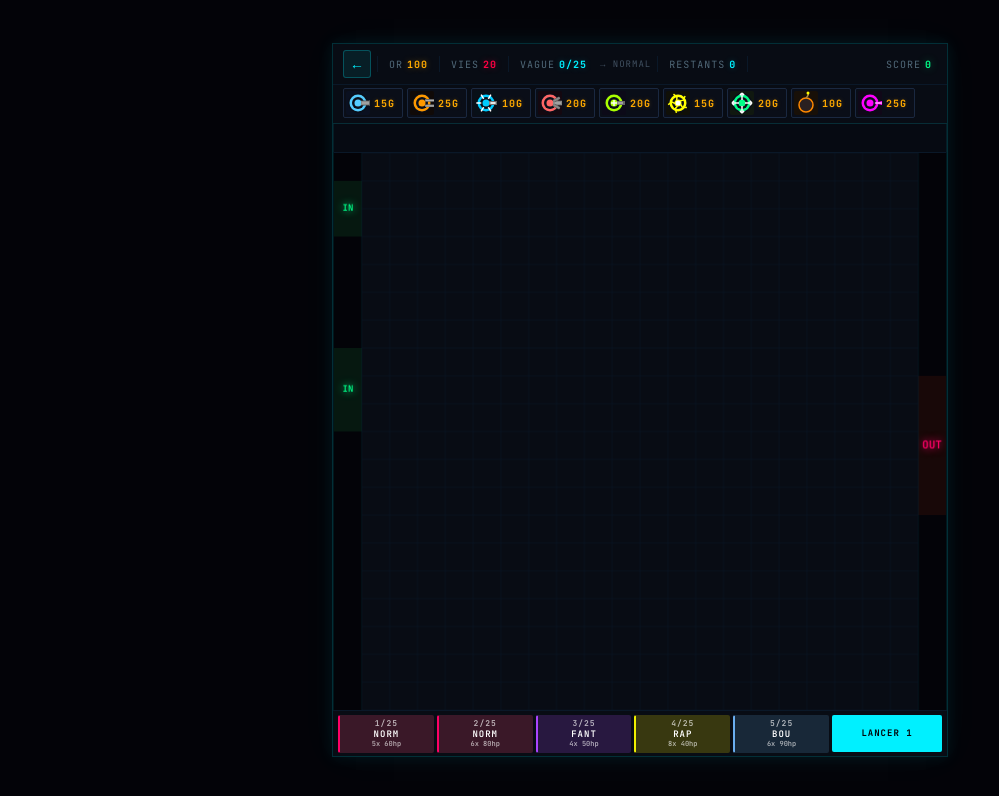
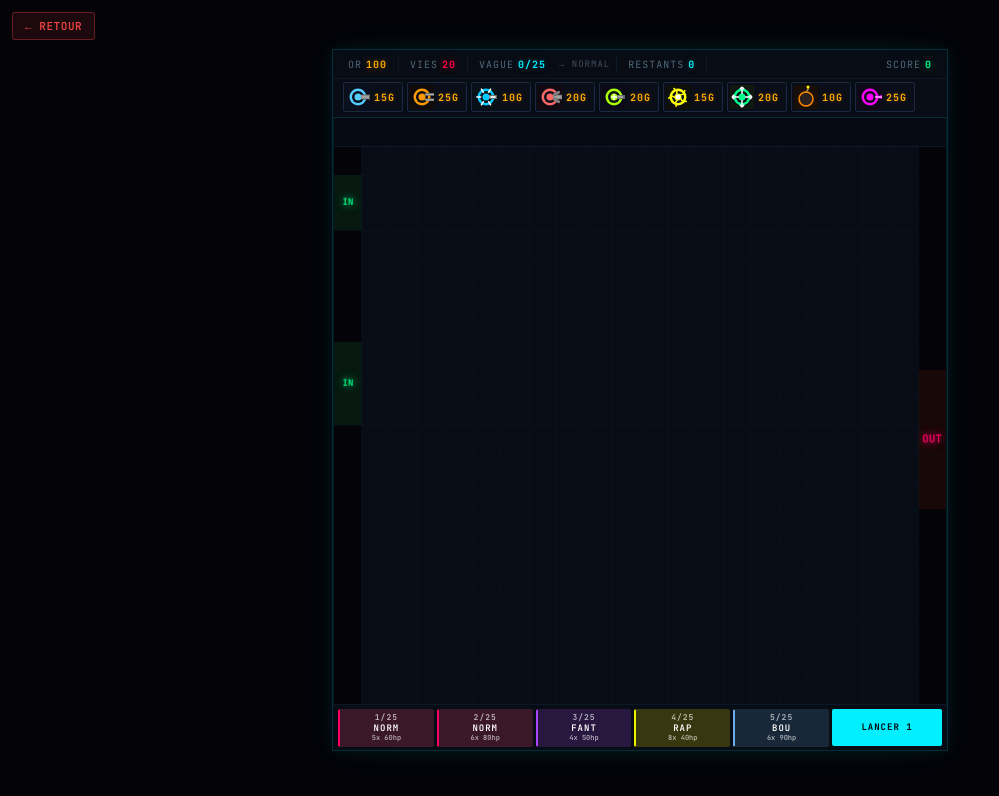
Before and after one commit to yulcorakayul/invasion, a website: page index.html in a window 1280 px wide. Shown: the whole page, without its empty margins (0-999 px from the left). Drawn offline with Linux system fonts and the light colour scheme.

Commit message:
Move back button to fixed top-left, red theme
Co-Authored-By: Claude Opus 4.6 <noreply@anthropic.com>

```diff
--- a/index.html
+++ b/index.html
@@ -234,11 +234,10 @@
     </style>
 </head>
 <body>
+    <a href="https://temos.io" style="position:fixed;top:12px;left:12px;z-index:9999;display:flex;align-items:center;gap:6px;padding:6px 12px;background:rgba(239,68,68,0.1);border:1px solid rgba(239,68,68,0.35);border-radius:3px;color:#ef4444;text-decoration:none;font-family:'JetBrains Mono',monospace;font-size:11px;font-weight:600;letter-spacing:0.05em;cursor:pointer;transition:all 0.2s" onmouseenter="this.style.background='rgba(239,68,68,0.2)';this.style.boxShadow='0 0 12px rgba(239,68,68,0.25)'" onmouseleave="this.style.background='rgba(239,68,68,0.1)';this.style.boxShadow='none'">&#8592; RETOUR</a>
     <div id="wrap">
         <div id="bar">
             <div id="bar-top">
-                <a href="https://temos.io" id="back-btn" style="display:flex;align-items:center;justify-content:center;width:28px;height:28px;background:rgba(0,240,255,0.08);border:1px solid rgba(0,240,255,0.25);border-radius:3px;color:#00f0ff;text-decoration:none;font-size:14px;cursor:pointer;transition:all 0.2s;flex-shrink:0" onmouseenter="this.style.background='rgba(0,240,255,0.2)';this.style.boxShadow='0 0 8px rgba(0,240,255,0.3)'" onmouseleave="this.style.background='rgba(0,240,255,0.08)';this.style.boxShadow='none'">&#8592;</a>
-                <div class="sep"></div>
                 <div class="s" id="v-gold">Or <b id="gold">100</b></div>
                 <div class="sep"></div>
                 <div class="s" id="v-lives">Vies <b id="lives">20</b></div>
```
